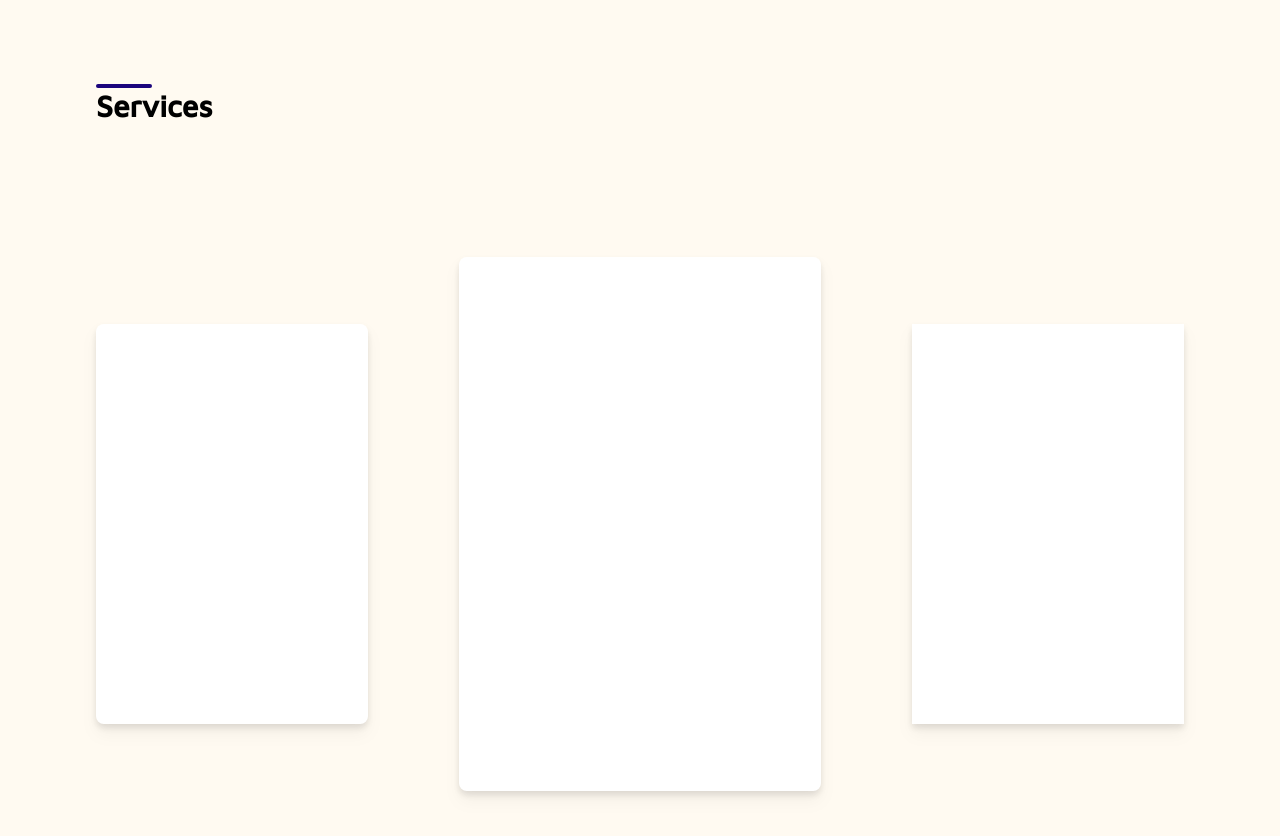
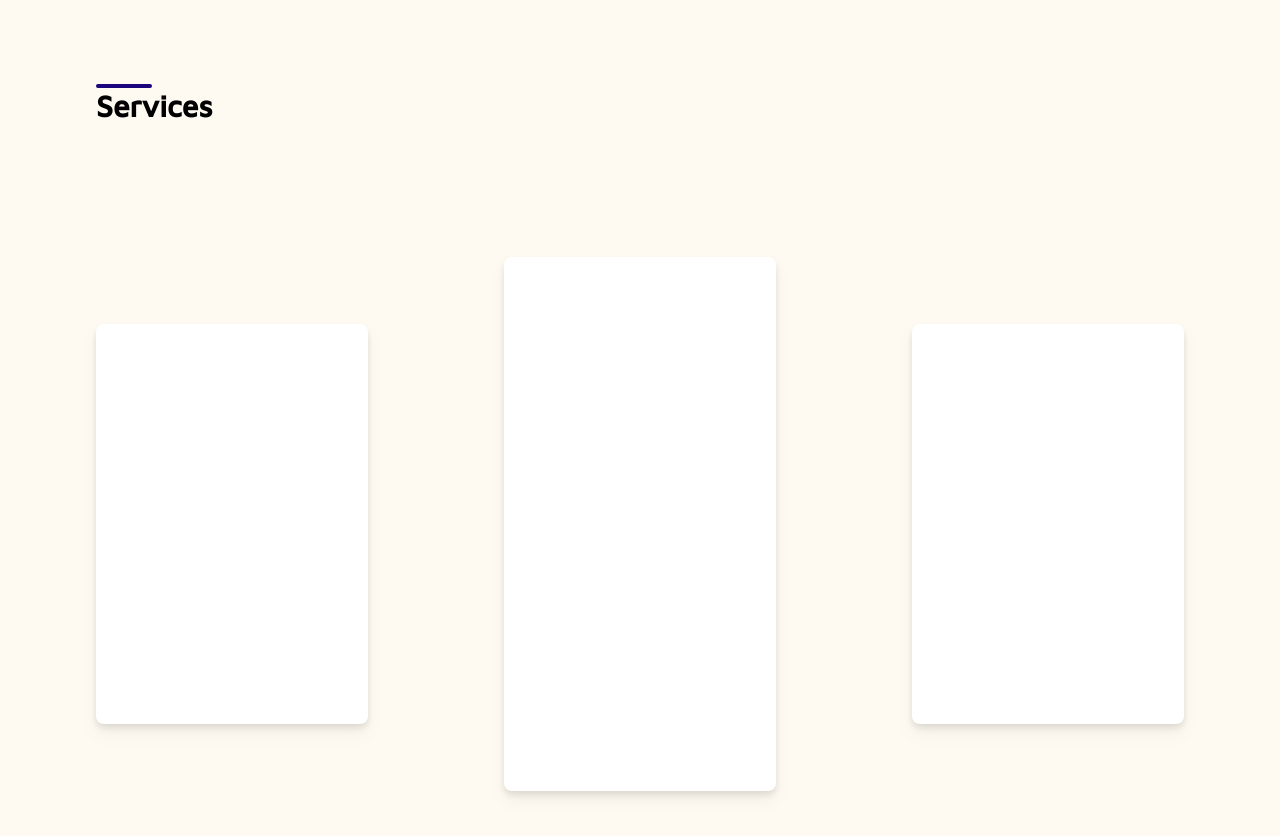
Before and after one commit to andysasa/mvs-build, a website built with webpack: page dist/index.html in a window 1280 px wide. Shown: the part 1060-1896 px from the top of the page. Built offline with Linux system fonts and the light colour scheme; a web font is replaced by a local one.

Commit message:
service-item blocks

```diff
--- a/src/style.css
+++ b/src/style.css
@@ -58,4 +58,12 @@
         }
     }
 
+    .vert-service-item {
+        @apply w-1/4 bg-white drop-shadow-lg rounded-lg h-1/2;
+    }
+
+    .horizontal-service-item {
+        @apply rounded-lg bg-white drop-shadow-lg w-full h-1/4;
+    }
+
 }
```
Also changed, not shown: dist/bundle.js, dist/index.html.
